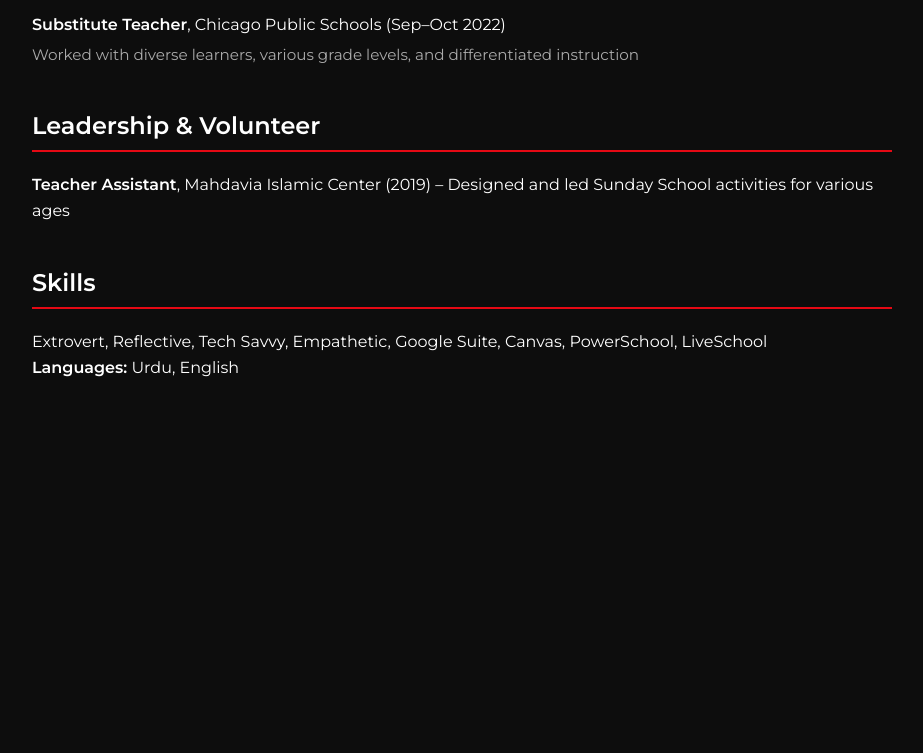
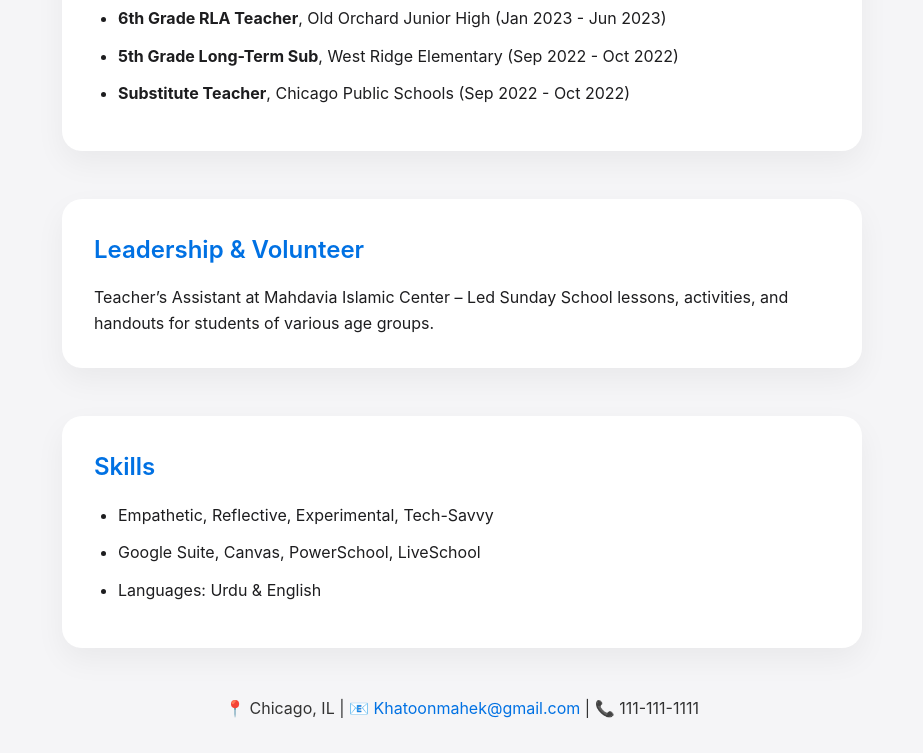
Before and after one commit to MahekKhatoon/mahekkhatoon.github.io, a plain HTML site: page index.html in a window 1280 px wide. Shown: the part 797-1550 px from the top of the page, without its empty margins (178-1101 px from the left). Before the commit the page ends 1217 px from the top, so only its background shows below. Drawn offline with Linux system fonts and the light colour scheme; a web font is replaced by a local one.

Commit message:
Update index.html

```diff
--- a/index.html
+++ b/index.html
@@ -1,97 +1,135 @@
 <!DOCTYPE html>
 <html lang="en">
-
 <head>
-  <meta charset="UTF-8">
-  <meta name="viewport" content="width=device-width, initial-scale=1.0">
-  <title>Mahek Khatoon | Portfolio</title>
-  <link href="https://fonts.googleapis.com/css2?family=Montserrat:wght@400;600&display=swap" rel="stylesheet">
+  <meta charset="UTF-8" />
+  <meta name="viewport" content="width=device-width, initial-scale=1.0"/>
+  <title>Mahek Khatoon | Teacher Portfolio</title>
+  <link rel="preconnect" href="https://fonts.googleapis.com">
+  <link href="https://fonts.googleapis.com/css2?family=SF+Pro+Display:wght@400;600&display=swap" rel="stylesheet">
   <style>
     :root {
-      --bg: #0d0d0d;
-      --primary: #ffffff;
-      --accent: #e50914;
-      --muted: #aaa;
+      --main-bg: #f5f5f7;
+      --accent: #0071e3;
+      --dark: #1d1d1f;
+      --text: #333;
+      --font: 'SF Pro Display', -apple-system, BlinkMacSystemFont, 'Segoe UI', Roboto, Helvetica, Arial, sans-serif;
     }
 
     * {
       margin: 0;
       padding: 0;
       box-sizing: border-box;
+      scroll-behavior: smooth;
     }
 
     body {
-      background-color: var(--bg);
-      color: var(--primary);
-      font-family: 'Montserrat', sans-serif;
+      font-family: var(--font);
+      background: var(--main-bg);
+      color: var(--dark);
       line-height: 1.6;
+      padding: 2rem;
     }
 
     header {
-      padding: 60px 20px 20px;
       text-align: center;
+      margin-bottom: 3rem;
+      animation: fadeInDown 1.5s ease;
     }
 
     header h1 {
-      font-size: 2.5rem;
+      font-size: 2.8rem;
+      font-weight: 600;
+      color: var(--dark);
+    }
+
+    header p {
+      color: var(--accent);
+      font-size: 1.2rem;
+    }
+
+    section {
+      max-width: 800px;
+      margin: 0 auto 3rem;
+      background: white;
+      padding: 2rem;
+      border-radius: 20px;
+      box-shadow: 0 12px 30px rgba(0, 0, 0, 0.05);
+      animation: fadeInUp 1.5s ease;
+      transition: transform 0.3s;
+    }
+
+    section:hover {
+      transform: translateY(-5px);
+    }
+
+    h2 {
+      color: var(--accent);
+      margin-bottom: 1rem;
       font-weight: 600;
     }
 
-    header p {
-      color: var(--muted);
-      margin-top: 10px;
-      font-size: 1rem;
+    ul {
+      padding-left: 1.5rem;
     }
 
-    section {
-      max-width: 900px;
-      margin: 40px auto;
-      padding: 0 20px;
-      animation: fadeIn 1s ease-in-out;
+    li {
+      margin-bottom: 0.75rem;
     }
 
-    section h2 {
-      font-size: 1.5rem;
-      border-bottom: 2px solid var(--accent);
-      margin-bottom: 20px;
-      padding-bottom: 5px;
+    .contact {
+      text-align: center;
+      margin-top: 2rem;
+      font-size: 1rem;
+      color: var(--text);
     }
 
-    ul {
-      list-style: none;
+    .contact a {
+      color: var(--accent);
+      text-decoration: none;
     }
 
-    ul li {
-      margin-bottom: 10px;
-    }
-
-    .highlight {
-      color: var(--accent);
-    }
-
-    .info {
-      font-size: 0.95rem;
-      color: var(--muted);
-      margin-top: 5px;
-    }
-
-    @keyframes fadeIn {
+    @keyframes fadeInUp {
       from {
         opacity: 0;
-        transform: translateY(20px);
+        transform: translateY(30px);
       }
       to {
         opacity: 1;
         transform: translateY(0);
       }
     }
+
+    @keyframes fadeInDown {
+      from {
+        opacity: 0;
+        transform: translateY(-30px);
+      }
+      to {
+        opacity: 1;
+        transform: translateY(0);
+      }
+    }
+
+    @media (max-width: 768px) {
+      body {
+        padding: 1rem;
+      }
+
+      header h1 {
+        font-size: 2rem;
+      }
+
+      section {
+        padding: 1.5rem;
+      }
+    }
   </style>
 </head>
+<body>
 
-<body>
   <header>
     <h1>Mahek Khatoon</h1>
-    <p>Chicago, IL | Khatoonmahek@gmail.com | 111-111-1111</p>
+    <p>Educator | Chicago, IL</p>
   </header>
 
   <section>
@@ -102,41 +140,39 @@
   <section>
     <h2>Education & Certification</h2>
     <ul>
-      <li><span class="highlight">Northeastern Illinois University</span> – B.A. in Elementary Education (Aug 2018 - May 2022)</li>
-      <li>Graduation Date: May 13, 2022</li>
+      <li>B.A. in Elementary Education, Northeastern Illinois University (2018 - 2022)</li>
+      <li>Graduation: May 13, 2022</li>
       <li>Professional Educator License</li>
-      <li>Intent to obtain ESL and Social Studies Endorsement within 2-4 years</li>
+      <li>Intent to get ESL and Social Studies Endorsement within 2-4 years</li>
     </ul>
   </section>
 
   <section>
-    <h2>Experience</h2>
+    <h2>Field Experience & Employment</h2>
     <ul>
-      <li>
-        <strong>6th Grade Reading Language Arts Teacher</strong>, Old Orchard Junior High School, Skokie, IL (Jan–June 2023)
-        <div class="info">Lesson planning, collaboration, SBG, testing proctoring, mentoring access</div>
-      </li>
-      <li>
-        <strong>5th Grade Long-Term Substitute</strong>, West Ridge Elementary, Chicago, IL (Sep–Oct 2022)
-        <div class="info">Planned and taught Math & Social Studies, created engaging content</div>
-      </li>
-      <li>
-        <strong>Substitute Teacher</strong>, Chicago Public Schools (Sep–Oct 2022)
-        <div class="info">Worked with diverse learners, various grade levels, and differentiated instruction</div>
-      </li>
+      <li><strong>6th Grade RLA Teacher</strong>, Old Orchard Junior High (Jan 2023 - Jun 2023)</li>
+      <li><strong>5th Grade Long-Term Sub</strong>, West Ridge Elementary (Sep 2022 - Oct 2022)</li>
+      <li><strong>Substitute Teacher</strong>, Chicago Public Schools (Sep 2022 - Oct 2022)</li>
     </ul>
   </section>
 
   <section>
     <h2>Leadership & Volunteer</h2>
-    <p><strong>Teacher Assistant</strong>, Mahdavia Islamic Center (2019) – Designed and led Sunday School activities for various ages</p>
+    <p>Teacher’s Assistant at Mahdavia Islamic Center – Led Sunday School lessons, activities, and handouts for students of various age groups.</p>
   </section>
 
   <section>
     <h2>Skills</h2>
-    <p>Extrovert, Reflective, Tech Savvy, Empathetic, Google Suite, Canvas, PowerSchool, LiveSchool</p>
-    <p><strong>Languages:</strong> Urdu, English</p>
+    <ul>
+      <li>Empathetic, Reflective, Experimental, Tech-Savvy</li>
+      <li>Google Suite, Canvas, PowerSchool, LiveSchool</li>
+      <li>Languages: Urdu & English</li>
+    </ul>
   </section>
+
+  <div class="contact">
+    <p>📍 Chicago, IL | 📧 <a href="mailto:Khatoonmahek@gmail.com">Khatoonmahek@gmail.com</a> | 📞 111-111-1111</p>
+  </div>
+
 </body>
-
 </html>
```
